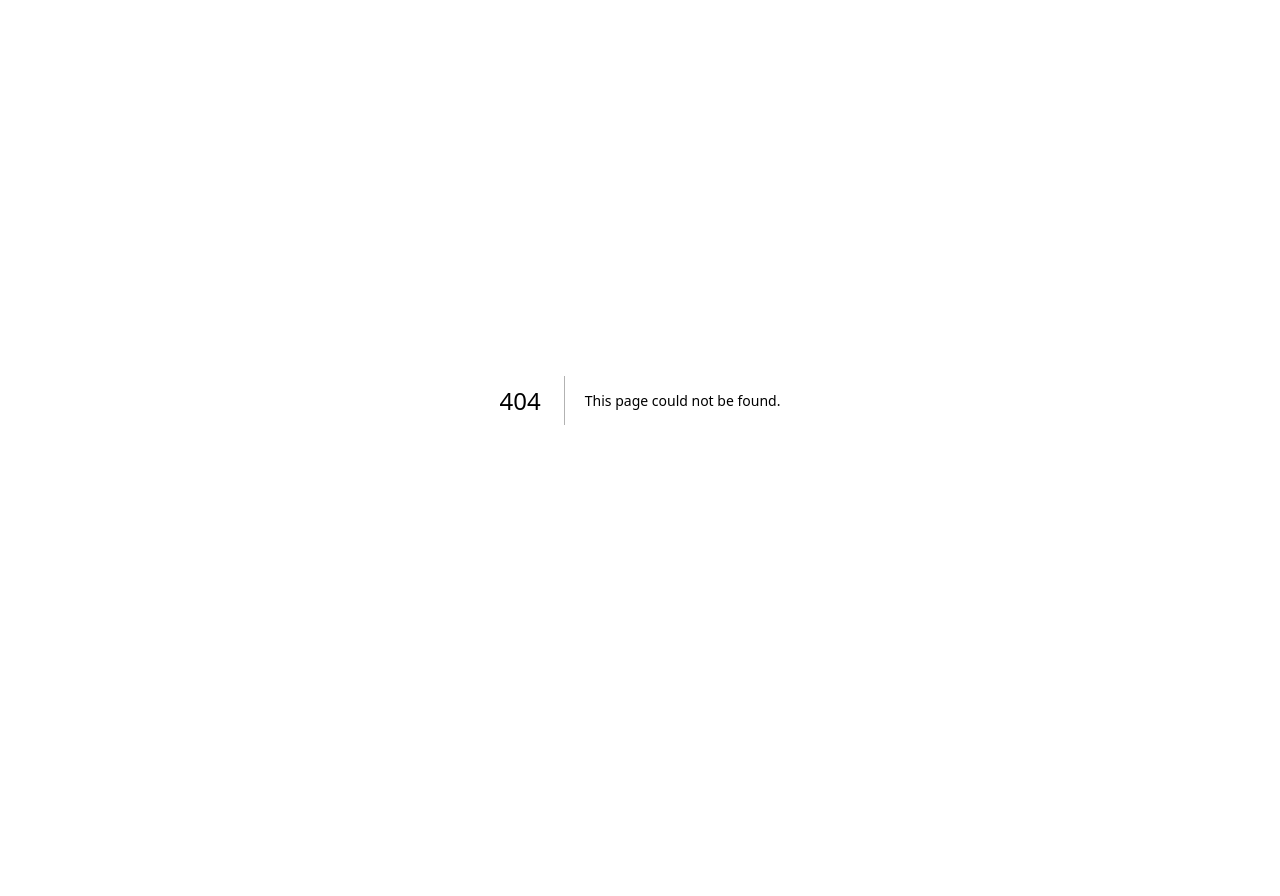
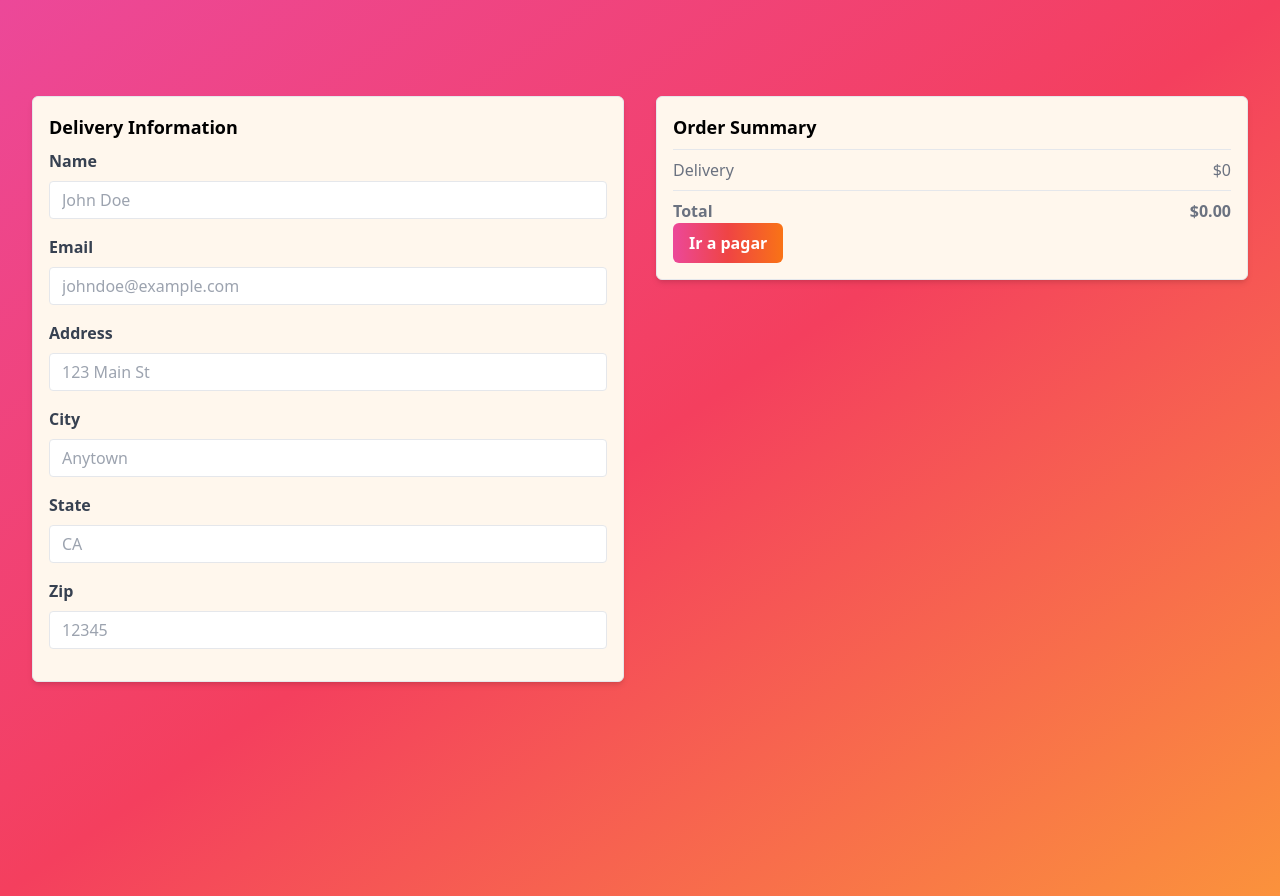
Before and after one commit to vicarb/front-ecom, a Next.js app: page /checkout in a window 1280 px wide. Before the commit this address had no page. Before the commit the page ends 800 px from the top, so only its background shows below. Built offline with nearby package versions, Linux system fonts and the light colour scheme.

Commit message:
added checkout page

```diff
--- /dev/null
+++ b/app/checkout/page.tsx
@@ -0,0 +1,7 @@
+import React from 'react'
+import Checkout from '@/components/Checkout/Checkout'
+export default function CheckoutPage() {
+  return (
+    <div><Checkout/></div>
+  )
+}
--- /dev/null
+++ b/components/Checkout/Checkout.tsx
@@ -0,0 +1,174 @@
+'use client'
+import React, { useState, useContext } from 'react'
+import axios, {AxiosError} from 'axios';
+
+import { useCart } from '@/context/CartContext/CartContext';
+
+// calculate the total price of all cart items
+const calculateTotal = (items) => {
+  return items.reduce((acc, item) => acc + item.product.price * item.quantity, 0).toFixed(2);
+};
+
+const Checkout = () => {
+  const { cart } = useCart();
+  const [loading, setLoading] = useState(false);
+
+  const handleCheckout = async () => {
+    setLoading(true);
+
+    try {
+      const response = await axios.post('https://singular-marzipan-df9366.netlify.app/api/checkout', {
+        total: calculateTotal(cart),
+        sessionId: Math.floor(Math.random() * 1000000000).toString(),
+        buyOrder: Math.floor(Math.random() * 1000000000).toString(),
+        returnUrl: 'https://vicarb.github.io/upgraded-robot/success',
+      });
+      const url = response.data.url;
+      const token = response.data.token;
+
+      const form = document.createElement('form');
+      form.method = 'post';
+      form.action = url;
+
+      const tokenInput = document.createElement('input');
+      tokenInput.type = 'hidden';
+      tokenInput.name = 'token_ws';
+      tokenInput.value = token;
+
+      form.appendChild(tokenInput);
+
+      document.body.appendChild(form);
+
+      form.submit();
+
+    } catch (error: AxiosError | any) {
+      console.error(error);
+      if (error.response) {
+        console.error(error.response.data);
+        console.error(error.response.status);
+        console.error(error.response.headers);
+      }
+    }
+    setLoading(false);
+  };
+
+  const handleInputChange = (e: React.ChangeEvent<HTMLInputElement>) => {
+    const { name, value } = e.target
+    setFormData(prevState => ({ ...prevState, [name]: value }))
+  }
+
+
+  const handleFormSubmit = (e: React.FormEvent<HTMLFormElement>) => {
+    e.preventDefault();
+    // rest of the function code
+  }
+  return(
+    <div className="container mx-auto my-24">
+    <div className="flex flex-wrap mx-4">
+      <div className="w-full md:w-1/2 px-4">
+        <div className="border rounded-md shadow-md p-4 bg-orange-50">
+          <h2 className="font-bold text-lg mb-2">Delivery Information</h2>
+          <form>
+            <div className="mb-4 bg-slate">
+              <label className="block text-gray-700 font-bold mb-2" htmlFor="name">
+                Name
+              </label>
+              <input
+                className="appearance-none border rounded w-full py-2 px-3 text-gray-700 leading-tight focus:outline-none focus:shadow-outline"
+                id="name"
+                type="text"
+                placeholder="John Doe"
+              />
+            </div>
+            <div className="mb-4">
+              <label className="block text-gray-700 font-bold mb-2" htmlFor="email">
+                Email
+              </label>
+              <input
+                className="appearance-none border rounded w-full py-2 px-3 text-gray-700 leading-tight focus:outline-none focus:shadow-outline"
+                id="email"
+                type="email"
+                placeholder="johndoe@example.com"
+              />
+            </div>
+            <div className="mb-4">
+              <label className="block text-gray-700 font-bold mb-2" htmlFor="address">
+                Address
+              </label>
+              <input
+                className="appearance-none border rounded w-full py-2 px-3 text-gray-700 leading-tight focus:outline-none focus:shadow-outline"
+                id="address"
+                type="text"
+                placeholder="123 Main St"
+              />
+            </div>
+            <div className="mb-4">
+              <label className="block text-gray-700 font-bold mb-2" htmlFor="city">
+                City
+              </label>
+              <input
+                className="appearance-none border rounded w-full py-2 px-3 text-gray-700 leading-tight focus:outline-none focus:shadow-outline"
+                id="city"
+                type="text"
+                placeholder="Anytown"
+              />
+            </div>
+            <div className="mb-4">
+              <label className="block text-gray-700 font-bold mb-2" htmlFor="state">
+                State
+              </label>
+              <input
+                className="appearance-none border rounded w-full py-2 px-3 text-gray-700 leading-tight focus:outline-none focus:shadow-outline"
+                id="state"
+                type="text"
+                placeholder="CA"
+              />
+            </div>
+            <div className="mb-4">
+              <label className="block text-gray-700 font-bold mb-2" htmlFor="zip">
+                Zip
+              </label>
+              <input
+                className="appearance-none border rounded w-full py-2 px-3 text-gray-700 leading-tight focus:outline-none focus:shadow-outline"
+                id="zip"
+                type="text"
+                placeholder="12345"
+              />
+            </div>
+          </form>
+        </div>
+      </div>
+      <div className="w-full md:w-1/2 px-4 mt-12 md:mt-0">
+      <div className="border rounded-md shadow-md p-4 bg-orange-50">
+        <h2 className="font-bold text-lg mb-2">Order Summary</h2>
+        {cart.map((item) => (
+          <div key={item.id} className="flex justify-between border-t pt-2 mt-2">
+            <p className="text-gray-800 font-semibold">{item.name} x {item.quantity}</p>
+            <p className="text-gray-800 font-semibold">${item.price}</p>
+          </div>
+        ))}
+        <div className="flex justify-between border-t pt-2 mt-2">
+          <p className="text-gray-500">Delivery</p>
+          <p className="text-gray-500">$0</p>
+        </div>
+        <div className="flex justify-between border-t pt-2 mt-2">
+          <p className="text-gray-500 font-bold">Total</p>
+          <p className="text-gray-500 font-bold">${calculateTotal(cart)}</p>
+        </div>
+
+        <button
+          className="bg-gradient-to-r from-pink-500 via-red-500 to-orange-500 text-white px-4 py-2 rounded-md font-semibold cursor-pointer"
+          onClick={handleCheckout}
+        >
+          {loading ? "Loading..." : "Ir a pagar"}
+        </button>
+      </div>
+    </div>
+  </div>
+</div>
+
+
+
+  )}
+
+export default Checkout;
--- a/next.config.js
+++ b/next.config.js
@@ -6,7 +6,7 @@ const nextConfig = {
   // },
   // output: 'export',
   //
-  basePath:'/home',
+  // basePath:'/home',
   images: {
     domains: ['storage.googleapis.com'],
   },
```
